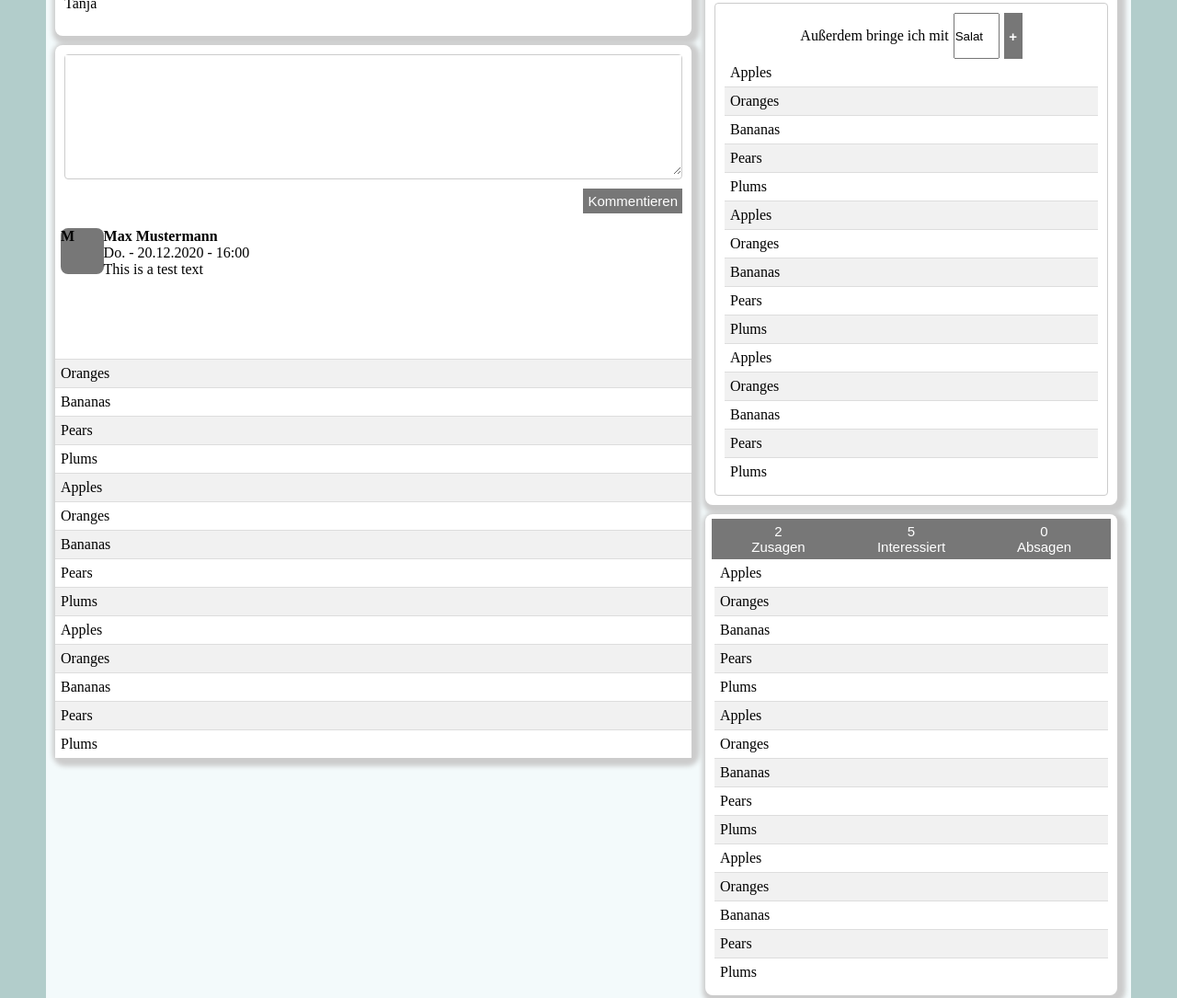
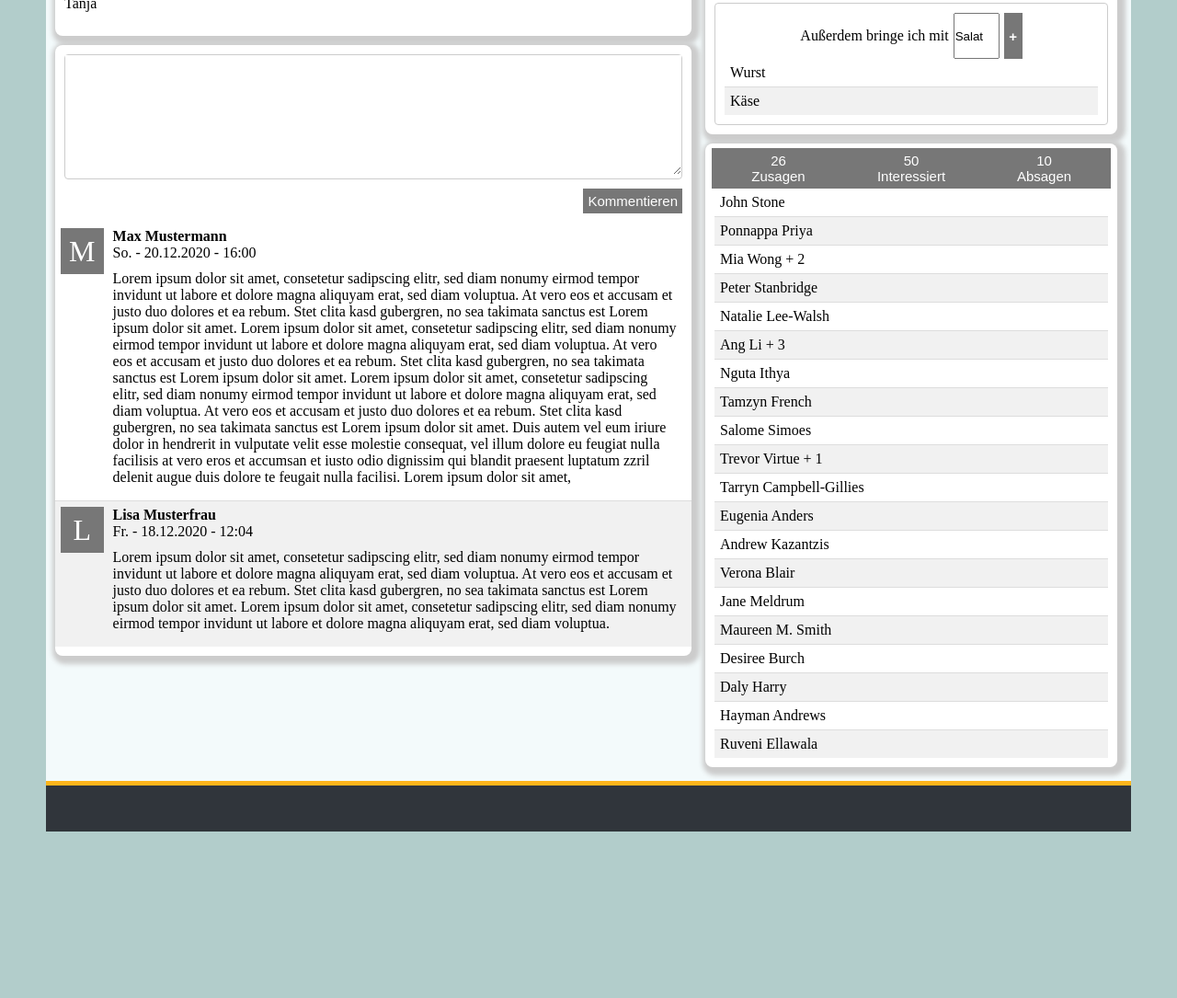
Before and after one commit to mezorian/openHERTA, a plain HTML site: page event.html in a window 1280 px wide. Shown: the part 1412-2497 px from the top of the page at 92% size. After the commit the page ends 2366 px from the top, so only its background shows below. Drawn offline with nearby package versions, Linux system fonts and the light colour scheme; a script that the page names is missing.

Commit message:
finish first design

```diff
--- a/css/styles_start.css
+++ b/css/styles_start.css
@@ -489,29 +489,42 @@ div {
 .content_discussion_new_message textarea {
   width: 100%;
   min-width: 100%;
+  max-width: 100%;
   padding: 5px;
   border-style: none;
   box-sizing: border-box;
+}
+
+.content_discussion_message_list {
+  padding-bottom: 10px;
 }
 
 .content_discussion_message_inital_char_image {
   background-color:  #777;
   width: 50px;
   height: 50px;
-  font-weight: bold;
+  /* font-weight: bold; */
+  font-size: 2rem;
+  align-items: center;
+  color: white;
+
 }
 
 .content_discussion_message_right_container {
   width: 100%;
 }
 
-.content_discussion_message_author {
+.content_discussion_message_author  {
   font-weight: bold;
+  padding-left: 10px;
+}
+
+.content_discussion_message_date_time {
+    padding-left: 10px;
 }
 
 .content_discussion_message_text {
   width: 100%;
-  height: 100px;
 }
 
 
--- a/event.html
+++ b/event.html
@@ -94,7 +94,7 @@
           <ul class="striped_list">
             <li>
               <div class="content_discussion_message horizontal_flex_box">
-              <div class="content_discussion_message_inital_char_image round">
+                <div class="content_discussion_message_inital_char_image horizontal_flex_box">
                   M
                 </div>
                 <div class="content_discussion_message_right_container">
@@ -102,30 +102,43 @@
                     Max Mustermann
                   </div>
                   <div class="content_discussion_message_date_time">
-                Do. - 20.12.2020 - 16:00
+                    So. - 20.12.2020 - 16:00
                   </div>
-                <div class="content_discussion_message_text">
-                  This is a test text
+                  <div class="content_discussion_message_text padding_10px">
+                    Lorem ipsum dolor sit amet, consetetur sadipscing elitr, sed diam nonumy eirmod tempor invidunt ut labore et dolore magna aliquyam erat, sed diam voluptua. At vero eos et accusam et justo duo dolores et ea rebum. Stet clita kasd
+                    gubergren, no sea takimata sanctus est Lorem ipsum dolor sit amet. Lorem ipsum dolor sit amet, consetetur sadipscing elitr, sed diam nonumy eirmod tempor invidunt ut labore et dolore magna aliquyam erat, sed diam voluptua. At vero
+                    eos et accusam et justo duo dolores et ea rebum. Stet clita kasd gubergren, no sea takimata sanctus est Lorem ipsum dolor sit amet. Lorem ipsum dolor sit amet, consetetur sadipscing elitr, sed diam nonumy eirmod tempor invidunt ut
+                    labore et dolore magna aliquyam erat, sed diam voluptua. At vero eos et accusam et justo duo dolores et ea rebum. Stet clita kasd gubergren, no sea takimata sanctus est Lorem ipsum dolor sit amet.
+
+                    Duis autem vel eum iriure dolor in hendrerit in vulputate velit esse molestie consequat, vel illum dolore eu feugiat nulla facilisis at vero eros et accumsan et iusto odio dignissim qui blandit praesent luptatum zzril delenit
+                    augue duis dolore te feugait nulla facilisi. Lorem ipsum dolor sit amet,
                   </div>
 
                 </div>
               </div>
 
             </li>
-            <li>Oranges</li>
-            <li>Bananas</li>
-            <li>Pears</li>
-            <li>Plums</li>
-            <li>Apples</li>
-            <li>Oranges</li>
-            <li>Bananas</li>
-            <li>Pears</li>
-            <li>Plums</li>
-            <li>Apples</li>
-            <li>Oranges</li>
-            <li>Bananas</li>
-            <li>Pears</li>
-            <li>Plums</li>
+            <li>
+              <div class="content_discussion_message horizontal_flex_box">
+                <div class="content_discussion_message_inital_char_image horizontal_flex_box">
+                  L
+                </div>
+                <div class="content_discussion_message_right_container">
+                  <div class="content_discussion_message_author">
+                    Lisa Musterfrau
+                  </div>
+                  <div class="content_discussion_message_date_time">
+                    Fr. - 18.12.2020 - 12:04
+                  </div>
+                  <div class="content_discussion_message_text padding_10px">
+                    Lorem ipsum dolor sit amet, consetetur sadipscing elitr, sed diam nonumy eirmod tempor invidunt ut labore et dolore magna aliquyam erat, sed diam voluptua. At vero eos et accusam et justo duo dolores et ea rebum. Stet clita kasd
+                    gubergren, no sea takimata sanctus est Lorem ipsum dolor sit amet. Lorem ipsum dolor sit amet, consetetur sadipscing elitr, sed diam nonumy eirmod tempor invidunt ut labore et dolore magna aliquyam erat, sed diam voluptua.
+                  </div>
+
+                </div>
+              </div>
+
+            </li>
           </ul>
 
         </div>
@@ -213,21 +226,8 @@
             </div>
             <div class="content_guest_details_bring_something_list">
               <ul class="striped_list">
-                <li>Apples</li>
-                <li>Oranges</li>
-                <li>Bananas</li>
-                <li>Pears</li>
-                <li>Plums</li>
-                <li>Apples</li>
-                <li>Oranges</li>
-                <li>Bananas</li>
-                <li>Pears</li>
-                <li>Plums</li>
-                <li>Apples</li>
-                <li>Oranges</li>
-                <li>Bananas</li>
-                <li>Pears</li>
-                <li>Plums</li>
+                <li>Wurst</li>
+                <li>Käse</li>
               </ul>
             </div>
           </div>
@@ -236,33 +236,38 @@
 
           <div class="content_guests_summary">
             <div class="content_guests_summary_confirmed">
-              <button class="collapsible">2<br>Zusagen</button>
+              <button class="collapsible">26<br>Zusagen</button>
             </div>
             <div class="content_guests_summary_tentative">
-              <button class="collapsible">5<br>Interessiert</button>
+              <button class="collapsible">50<br>Interessiert</button>
             </div>
             <div class="content_guests_summary_declined">
-              <button class="collapsible">0<br>Absagen</button>
+              <button class="collapsible">10<br>Absagen</button>
             </div>
 
           </div>
           <div class="content_guests_list_accepted">
             <ul class="striped_list">
-              <li>Apples</li>
-              <li>Oranges</li>
-              <li>Bananas</li>
-              <li>Pears</li>
-              <li>Plums</li>
-              <li>Apples</li>
-              <li>Oranges</li>
-              <li>Bananas</li>
-              <li>Pears</li>
-              <li>Plums</li>
-              <li>Apples</li>
-              <li>Oranges</li>
-              <li>Bananas</li>
-              <li>Pears</li>
-              <li>Plums</li>
+              <li>John Stone</li>
+              <li>Ponnappa Priya</li>
+              <li>Mia Wong + 2</li>
+              <li>Peter Stanbridge</li>
+              <li>Natalie Lee-Walsh</li>
+              <li>Ang Li + 3 </li>
+              <li>Nguta Ithya</li>
+              <li>Tamzyn French</li>
+              <li>Salome Simoes</li>
+              <li>Trevor Virtue + 1</li>
+              <li>Tarryn Campbell-Gillies</li>
+              <li>Eugenia Anders</li>
+              <li>Andrew Kazantzis</li>
+              <li>Verona Blair</li>
+              <li>Jane Meldrum</li>
+              <li>Maureen M. Smith</li>
+              <li>Desiree Burch</li>
+              <li>Daly Harry</li>
+              <li>Hayman Andrews</li>
+              <li>Ruveni Ellawala</li>
             </ul>
           </div>
         </div>
```
Lines whose indentation alone changed are shown as unchanged.
